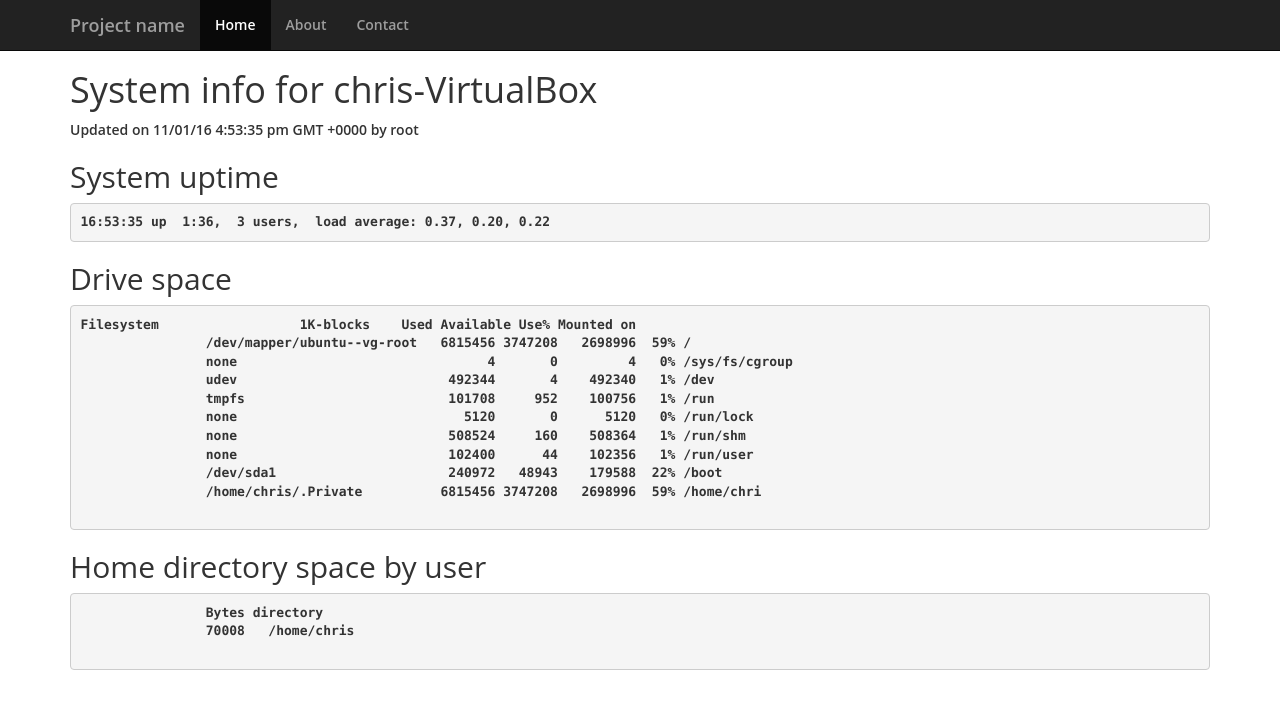
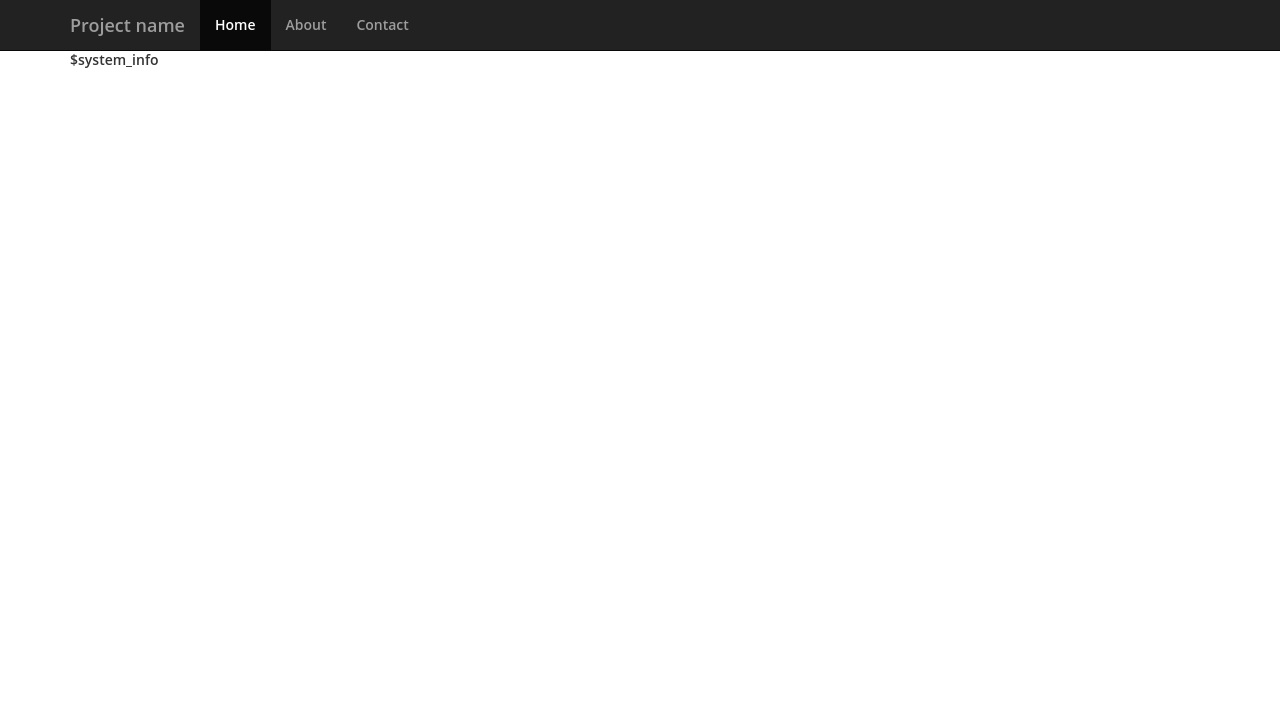
Before and after one commit to creynoldsaccenture/bash-template, a website: page index.html in a window 1280 px wide. Drawn offline with nearby package versions, Linux system fonts and the light colour scheme; files that its build step writes are made by us from their sources.

Commit message:
Update HTML template

```diff
--- a/index.html
+++ b/index.html
@@ -42,30 +42,7 @@
 
         <main class="container">
 
-            <h1>System info for chris-VirtualBox</h1>
-            <p>Updated on 11/01/16  4:53:35 pm GMT +0000 by root</p>
-
-            <h2>System uptime</h2>
-            <pre>16:53:35 up  1:36,  3 users,  load average: 0.37, 0.20, 0.22</pre>
-
-            <h2>Drive space</h2>
-            <pre>Filesystem                  1K-blocks    Used Available Use% Mounted on
-                /dev/mapper/ubuntu--vg-root   6815456 3747208   2698996  59% /
-                none                                4       0         4   0% /sys/fs/cgroup
-                udev                           492344       4    492340   1% /dev
-                tmpfs                          101708     952    100756   1% /run
-                none                             5120       0      5120   0% /run/lock
-                none                           508524     160    508364   1% /run/shm
-                none                           102400      44    102356   1% /run/user
-                /dev/sda1                      240972   48943    179588  22% /boot
-                /home/chris/.Private          6815456 3747208   2698996  59% /home/chri
-            </pre>
-
-            <h2>Home directory space by user</h2>
-            <pre>
-                Bytes directory
-                70008   /home/chris
-            </pre>
+            $system_info
 
         </main><!-- /.container -->
 
```
